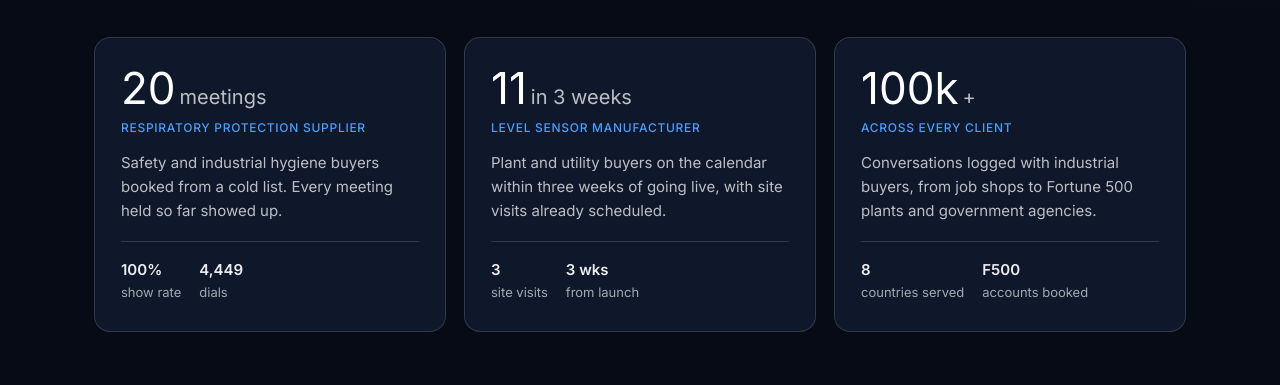
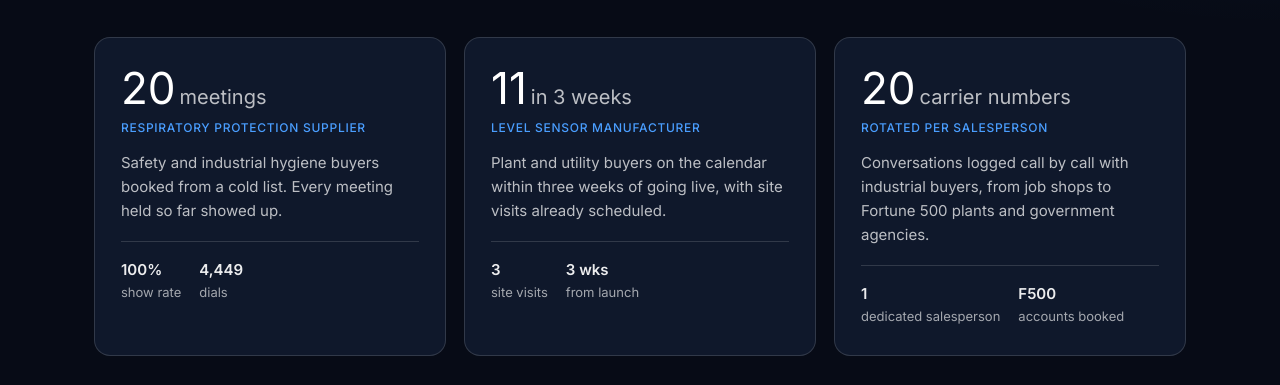
Before and after one commit to dylanbrhny/synapse, a plain HTML site: page go/index.html in a window 1280 px wide. Shown: the part 1215-1600 px from the top of the page. Drawn offline with Linux system fonts and the light colour scheme; a web font is replaced by a local one.

Commit message:
SEO: C99 /go/ drops unconfirmed 100k+ and 8-country figures (D43 default)
Co-Authored-By: Claude <noreply@anthropic.com>

```diff
--- a/go/index.html
+++ b/go/index.html
@@ -247,10 +247,10 @@ body.locked{overflow:hidden}
         <div class="meta"><div><b>3</b>site visits</div><div><b>3 wks</b>from launch</div></div>
       </div>
       <div class="card">
-        <div class="num">100k<small>+</small></div>
-        <div class="niche">Across every client</div>
-        <p>Conversations logged with industrial buyers, from job shops to Fortune 500 plants and government agencies.</p>
-        <div class="meta"><div><b>8</b>countries served</div><div><b>F500</b>accounts booked</div></div>
+        <div class="num">20<small>carrier numbers</small></div>
+        <div class="niche">Rotated per salesperson</div>
+        <p>Conversations logged call by call with industrial buyers, from job shops to Fortune 500 plants and government agencies.</p>
+        <div class="meta"><div><b>1</b>dedicated salesperson</div><div><b>F500</b>accounts booked</div></div>
       </div>
     </div>
 
```
